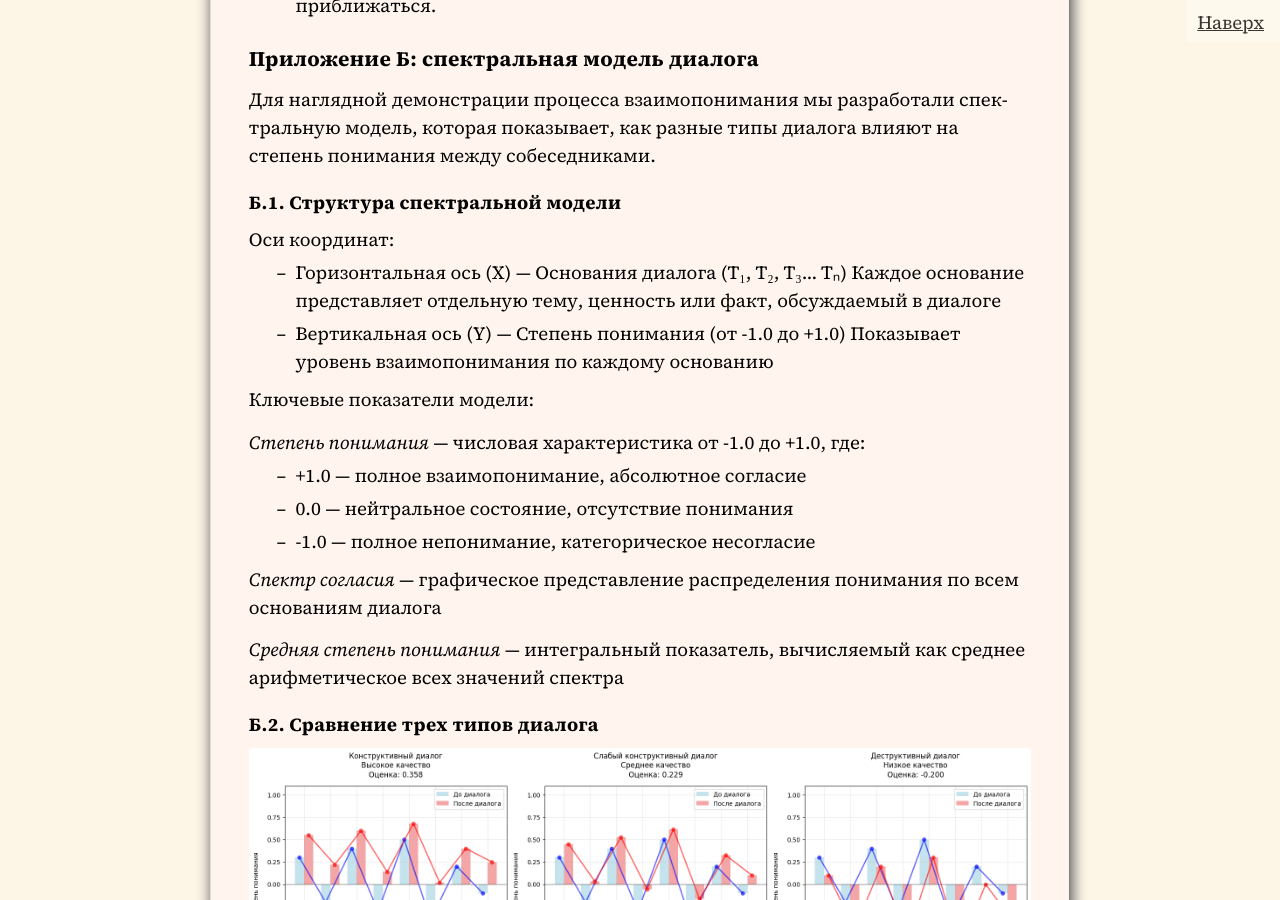
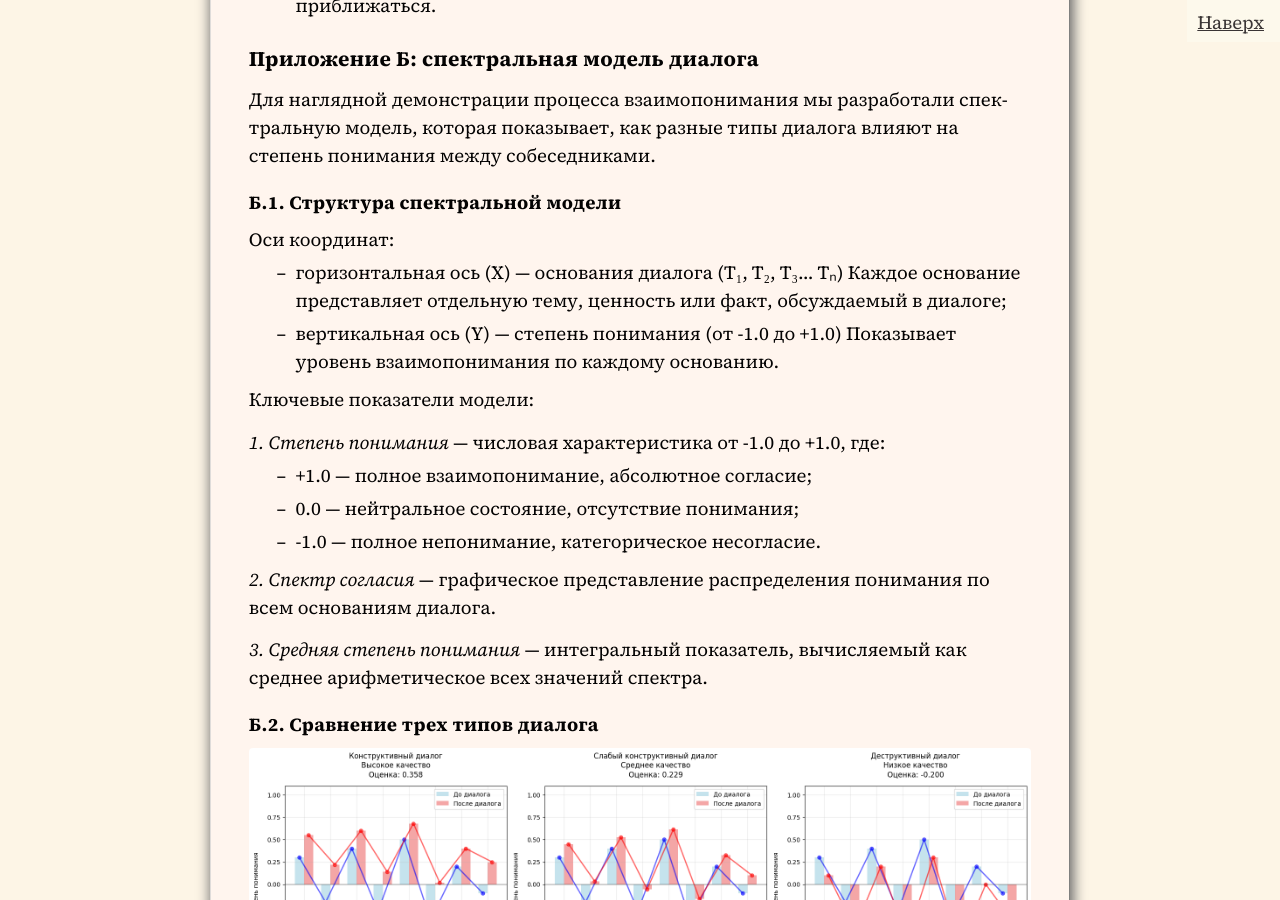
Before and after one commit to SergSi/land-use-art, a Jekyll site: the page built from _posts/2025-10-31-train.md, in a window 1280 px wide and 900 px high, scrolled down 10010 px. Built offline with Jekyll 4.4.1, drawn with Linux system fonts in a browser that asks for light colours; some web fonts are replaced.

Commit message:
Update 2025-10-31-train.md

```diff
--- a/_posts/2025-10-31-train.md
+++ b/_posts/2025-10-31-train.md
@@ -215,22 +215,22 @@ $$
 
 Оси координат:
 
-- Горизонтальная ось (X) — Основания диалога (T₁, T₂, T₃... Tₙ)
-  Каждое основание представляет отдельную тему, ценность или факт, обсуждаемый в диалоге
-- Вертикальная ось (Y) — Степень понимания (от -1.0 до +1.0)
-  Показывает уровень взаимопонимания по каждому основанию
+- горизонтальная ось (X) — основания диалога (T₁, T₂, T₃... Tₙ)
+  Каждое основание представляет отдельную тему, ценность или факт, обсуждаемый в диалоге;
+- вертикальная ось (Y) — степень понимания (от -1.0 до +1.0)
+  Показывает уровень взаимопонимания по каждому основанию.
 
 Ключевые показатели модели:
 
-*Степень понимания* — числовая характеристика от -1.0 до +1.0, где:
+*1\. Степень понимания* — числовая характеристика от -1.0 до +1.0, где:
 
-- +1.0 — полное взаимопонимание, абсолютное согласие
-- 0.0 — нейтральное состояние, отсутствие понимания
-- -1.0 — полное непонимание, категорическое несогласие
+- +1.0 — полное взаимопонимание, абсолютное согласие;
+- 0.0 — нейтральное состояние, отсутствие понимания;
+- -1.0 — полное непонимание, категорическое несогласие.
 
-*Спектр согласия* — графическое представление распределения понимания по всем основаниям диалога
+*2\. Спектр согласия* — графическое представление распределения понимания по всем основаниям диалога.
 
-*Средняя степень понимания* — интегральный показатель, вычисляемый как среднее арифметическое всех значений спектра
+*3\. Средняя степень понимания* — интегральный показатель, вычисляемый как среднее арифметическое всех значений спектра.
 
 #### Б.2. Сравнение трех типов диалога
 
```
